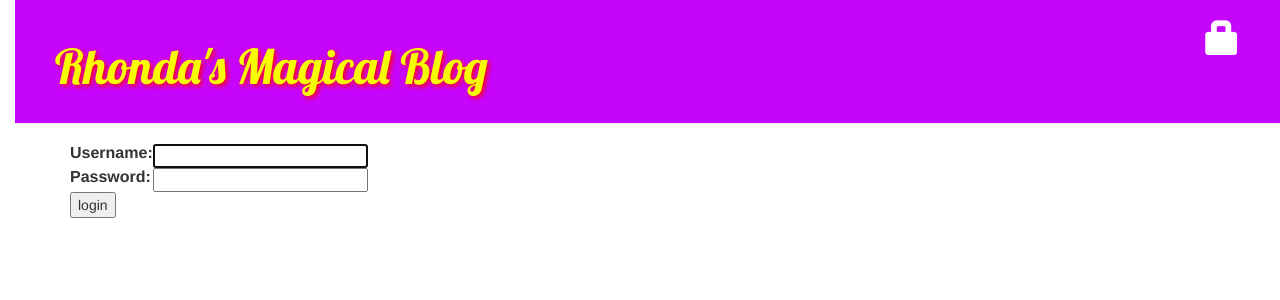
After one commit to rwilhel/my-django-blog, a Django app: page /accounts/login/ in a window 1280 px wide. The commit adds this page. Shown: the top 300 px of the page. Run offline with Django 3.2, Linux system fonts and the light colour scheme; some libraries are stand-ins or nearby versions.

Commit message:
Adds user authentication, login and logout functionality

```diff
--- a/blog/templates/blog/base.html
+++ b/blog/templates/blog/base.html
@@ -12,6 +12,9 @@
         {% if user.is_authenticated %}
           <a href="{% url 'post_new' %}" class="top-menu"><span class="glyphicon glyphicon-plus"></span></a>
           <a href="{% url 'post_draft_list' %}" class="top-menu"><span class="glyphicon glyphicon-edit"></span></a>
+          <p class="top-menu">Hello {{ user.username }} <small>(<a href="{% url 'logout' %}">Log out</a>)</small></p>
+        {% else %}
+          <a href="{% url 'login' %}" class="top-menu"><span class="glyphicon glyphicon-lock"></span></a>
         {% endif %}
         <h1><a href="/">Rhonda's Magical Blog</a></h1>
       </div>
--- /dev/null
+++ b/blog/templates/registration/login.html
@@ -0,0 +1,24 @@
+{% extends "blog/base.html" %}
+
+{% block content %}
+    {% if form.errors %}
+        <p>Your username and password didn't match. Please try again.</p>
+    {% endif %}
+
+    <form method="post" action="{% url 'login' %}">
+    {% csrf_token %}
+        <table>
+        <tr>
+            <td>{{ form.username.label_tag }}</td>
+            <td>{{ form.username }}</td>
+        </tr>
+        <tr>
+            <td>{{ form.password.label_tag }}</td>
+            <td>{{ form.password }}</td>
+        </tr>
+        </table>
+
+        <input type="submit" value="login" />
+        <input type="hidden" name="next" value="{{ next }}" />
+    </form>
+{% endblock %}
--- a/blog/views.py
+++ b/blog/views.py
@@ -2,6 +2,7 @@ from django.shortcuts import render
 from django.utils import timezone
 from django.shortcuts import render, get_object_or_404
 from django.shortcuts import redirect
+from django.contrib.auth.decorators import login_required
 from .forms import PostForm
 from .models import Post
 
@@ -13,6 +14,7 @@ def post_detail(request, pk):
     post = get_object_or_404(Post, pk=pk)
     return render(request, 'blog/post_detail.html', {'post': post})
 
+@login_required
 def post_new(request):
     if request.method == "POST":
         form = PostForm(request.POST)
@@ -25,6 +27,7 @@ def post_new(request):
         form = PostForm()
     return render(request, 'blog/post_edit.html', {'form': form})
 
+@login_required
 def post_edit(request, pk):
     post = get_object_or_404(Post, pk=pk)
     if request.method == "POST":
@@ -38,15 +41,18 @@ def post_edit(request, pk):
         form = PostForm(instance=post)
     return render(request, 'blog/post_edit.html', {'form': form})
 
+@login_required
 def post_draft_list(request):
     posts = Post.objects.filter(published_date__isnull=True).order_by('created_date')
     return render(request, 'blog/post_draft_list.html', {'posts': posts})
 
+@login_required
 def post_publish(request, pk):
     post = get_object_or_404(Post, pk=pk)
     post.publish()
     return redirect('post_detail', pk=pk)
 
+@login_required
 def post_remove(request, pk):
     post = get_object_or_404(Post, pk=pk)
     post.delete()
--- a/mysite/settings.py
+++ b/mysite/settings.py
@@ -70,6 +70,8 @@ TEMPLATES = [
 
 WSGI_APPLICATION = 'mysite.wsgi.application'
 
+LOGIN_REDIRECT_URL = '/'
+
 
 # Database
 # https://docs.djangoproject.com/en/1.10/ref/settings/#databases
--- a/mysite/urls.py
+++ b/mysite/urls.py
@@ -16,7 +16,11 @@ Including another URLconf
 from django.conf.urls import include, url
 from django.contrib import admin
 
+from django.contrib.auth import views
+
 urlpatterns = [
     url(r'^admin/', admin.site.urls),
+    url(r'^accounts/login/$', views.login, name='login'),
+    url(r'^accounts/logout/$', views.logout, name='logout', kwargs={'next_page': '/'}),
     url(r'', include('blog.urls')),
 ]
```
